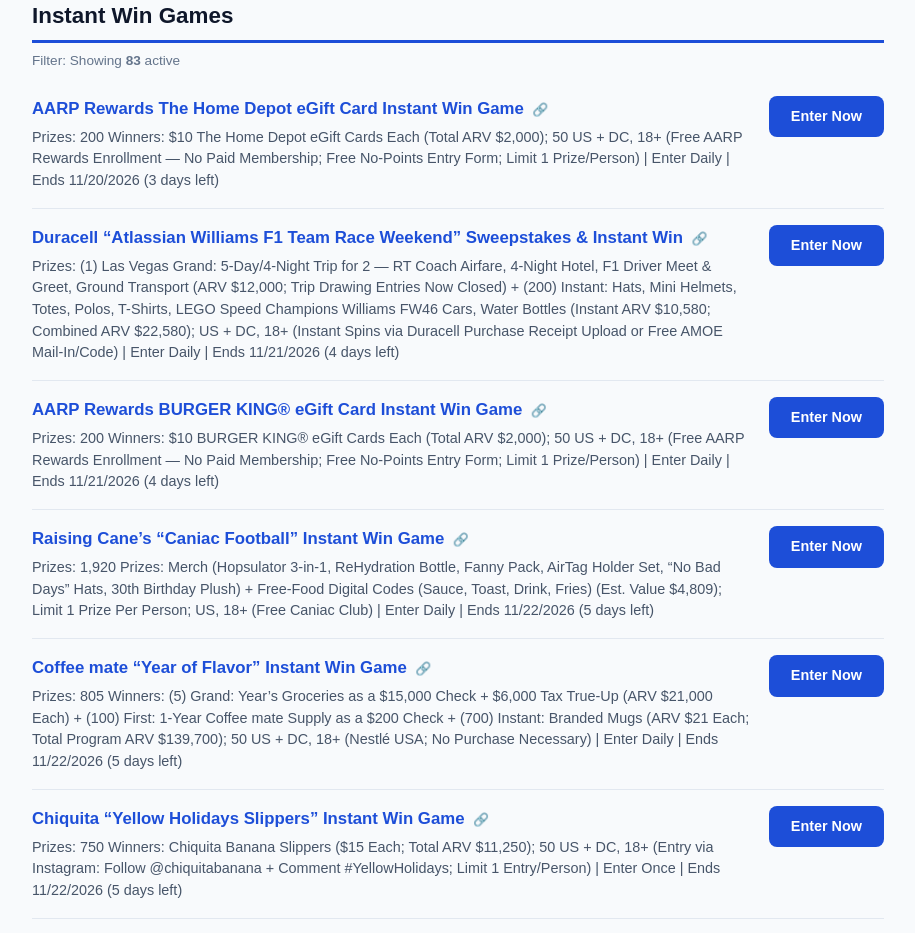
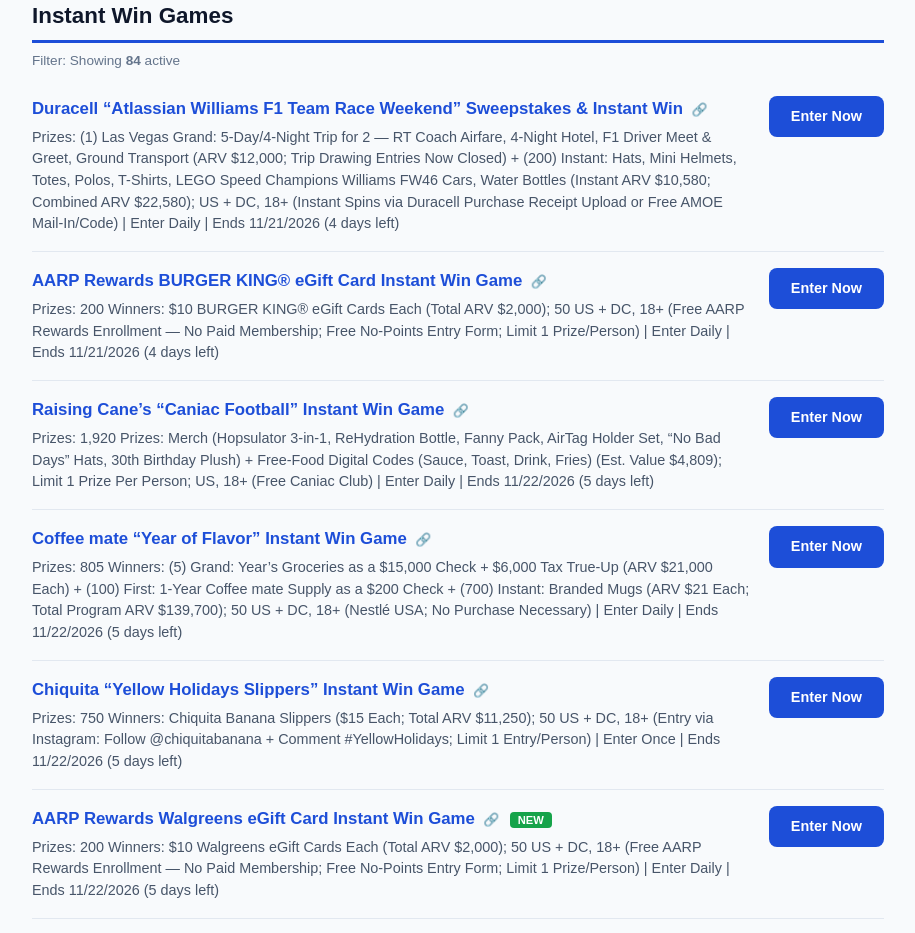
Before and after one commit to haroun26-dev/brandnewsite, a Next.js app: page / in a window 1280 px wide. Shown: the part 540-1473 px from the top of the page, without its empty margins (182-1097 px from the left). Built offline with nearby package versions, Linux system fonts and the light colour scheme.

Commit message:
Refresh listings

```diff
--- a/app/page.tsx
+++ b/app/page.tsx
@@ -17,10 +17,10 @@ interface Listing {
   added: string; // YYYY-MM-DD — NEW badge shows when added within the last 3 days
 }
 
-// Listings verified November 20, 2026. Update this list regularly —
+// Listings verified November 21, 2026. Update this list regularly —
 // remove ended sweepstakes and add new ones by editing this file and redeploying.
 const SWEEPSTAKES: Listing[] = [
-// Listings verified November 20, 2026. Update this list regularly —
+// Listings verified November 21, 2026. Update this list regularly —
 // remove ended sweepstakes and add new ones by editing this file and redeploying.
   // ---- Instant Win Games ----
 
@@ -840,17 +840,6 @@ const SWEEPSTAKES: Listing[] = [
 
 
   {
-    id: 540,
-    title: "AARP Rewards The Home Depot eGift Card Instant Win Game",
-    type: "instant",
-    prizes: "200 Winners: $10 The Home Depot eGift Cards Each (Total ARV $2,000); 50 US + DC, 18+ (Free AARP Rewards Enrollment — No Paid Membership; Free No-Points Entry Form; Limit 1 Prize/Person)",
-    frequency: "Enter Daily",
-    ends: "2026-11-20",
-    url: "https://sweeps.aarp.org/",
-    added: "2026-11-14",
-  },
-
-  {
     id: 552,
     title: "ECS Tuning & Turner Motorsport \u201cHoliday 2026\u201d Instant Win Game and Sweepstakes",
     type: "instant",
@@ -996,6 +985,28 @@ const SWEEPSTAKES: Listing[] = [
     ends: "2026-11-26",
     url: "https://sweeps.aarp.org/",
     added: "2026-11-20",
+  },
+
+  {
+    id: 634,
+    title: "Save Snow Day \u201cDouble Play\u201d Instant Win Game and Sweepstakes",
+    type: "instant",
+    prizes: "441 Winners: (40) $25, (100) $20, (300) $10 Rewards Choice Codes (Instant ARV $6,000) + Grand: $1,000 Rewards Choice Code (Total ARV $7,000); US + DC, 18+",
+    frequency: "Enter Daily",
+    ends: "2026-12-19",
+    url: "https://win.save.com/",
+    added: "2026-11-21",
+  },
+
+  {
+    id: 635,
+    title: "GetSteez Art Gallery \u201cSANKOFA\u201d Holiday Giveaway",
+    type: "instant",
+    prizes: "10 Winners: Signed Copy of the SANKOFA Art Book by Jeffrey Okyere-Agyei ($95 Each; Total ARV $950); 50 US + DC, 18+ (Entry via Instant-Win Pop-Up on Gallery Homepage)",
+    frequency: "Enter Daily",
+    ends: "2026-12-15",
+    url: "https://getsteezartgallery.com/",
+    added: "2026-11-21",
   },
 
 // ---- Sweepstakes ----
@@ -1562,18 +1573,6 @@ const SWEEPSTAKES: Listing[] = [
     added: "2026-10-26",
   },
 
-  {
-    id: 307,
-    title: "Major League Fishing \u201cBass Pro Shops Z19\u201d Sweepstakes",
-    type: "sweepstakes",
-    prizes: "Grand: Nitro Z19 with 200 L Pro XS Mercury Package (ARV $57,995) + $2,500 Rapala.com Gift Card + Champion 2400W Dual Fuel Inverter (ARV $599.99) + BUBBA Prize Package with Net, Smart Fish Scale + Hat (ARV $433.97; Total ARV $61,528.96); 48 Contiguous US + DC, 18+",
-    frequency: "Enter Daily",
-    ends: "2026-11-20",
-    url: "https://majorleaguefishing.com/promos",
-    hot: true,
-    added: "2026-10-26",
-  },
-
 
 
   {
@@ -1622,17 +1621,6 @@ const SWEEPSTAKES: Listing[] = [
     added: "2026-10-28",
   },
 
-  {
-    id: 330,
-    title: "Allegiant Double Down Tour Flyaway Sweepstakes",
-    type: "sweepstakes",
-    prizes: "1 Winner + Guest: Fan Flyaway for 2 to the Double Down Tour with Luke Bryan & Jason Aldean at Allegiant Stadium, Las Vegas (Dec 11, 2026) \u2014 Round-Trip Allegiant Flights to LAS, Hotel Stay + 2 Concert Tickets (ARV $2,258); 50 US + DC, 21+",
-    frequency: "Enter Once",
-    ends: "2026-11-20",
-    url: "https://www.allegiantair.com/deals/DoubleDownFlyawaySweepstakes/",
-    added: "2026-10-28",
-  },
-
 
   {
     id: 336,
@@ -1865,17 +1853,6 @@ const SWEEPSTAKES: Listing[] = [
     frequency: "Enter Once",
     ends: "2026-12-24",
     url: "https://www.chewy.com/education/chewy-claus/form",
-    added: "2026-11-05",
-  },
-
-  {
-    id: 411,
-    title: "Weaver Livestock \u201cYETI Cooler\u201d Sweepstakes",
-    type: "sweepstakes",
-    prizes: "1 Winner: Custom Purple YETI Tundra 45 Cooler Filled with a Weaver Livestock Grooming Bundle (Retail Value $850); Contiguous US, 18+",
-    frequency: "Enter Once",
-    ends: "2026-11-20",
-    url: "https://app.viralsweep.com/sweeps/full/52bd42-236548?framed=1",
     added: "2026-11-05",
   },
 
@@ -2014,18 +1991,6 @@ const SWEEPSTAKES: Listing[] = [
   },
 
   {
-    id: 454,
-    title: "Club Crackers \u00d7 Butter Wines Sweepstakes",
-    type: "sweepstakes",
-    prizes: "Grand: 3-day/2-night Napa trip for 4 \u2014 round-trip airfare, hotel, charcuterie class at JaM Cellars Wine & Music Studio, private chef dinner (ARV $7,800); 48 contiguous US + DC, 21+ (Receipt Upload or Free Mail-In Entry; Max 15 Entries)",
-    frequency: "Enter Once",
-    ends: "2026-11-20",
-    url: "https://www.clubcrackers.com/butternapaweekend",
-    hot: true,
-    added: "2026-11-08",
-  },
-
-  {
     id: 455,
     title: "My Best Buy Rewards $1,000 Giveaway",
     type: "sweepstakes",
@@ -2300,17 +2265,6 @@ const SWEEPSTAKES: Listing[] = [
 
 
   {
-    id: 506,
-    title: "Disney+ Perks “Make the Holidays Magic” Sweepstakes",
-    type: "sweepstakes",
-    prizes: "1 Winner: Merch Prize Pack — LEGO Star Wars Executor, Black Series Force FX Elite Maul Lightsaber, CITIZEN Death Star II Watch, LEGO Avengers Doomsday Tower, Away Suitcase, CITIZEN Sorcerer Mickey Watch, Pandora Disney Princess Set + Winnie the Pooh Pandora Bracelet (ARV $4,222.97); 50 US + DC, 18+ (Enter via Disney+ Perks; Free Email Alternate Entry)",
-    frequency: "Enter Daily",
-    ends: "2026-11-20",
-    url: "https://perks.disneyplus.com",
-    added: "2026-11-11",
-  },
-
-  {
     id: 507,
     title: "Maverick “Rhythm and Flow” Sweepstakes",
     type: "sweepstakes",
@@ -2919,17 +2873,6 @@ const SWEEPSTAKES: Listing[] = [
   },
 
   {
-    id: 594,
-    title: "Wedderspoon “Winter Wellness” Sweepstakes",
-    type: "sweepstakes",
-    prizes: "Grand: KitchenAid Artisan Stand Mixer + 2 Jars Raw Mānuka Honey (MGO 1100+ & 850+, 250g) + Primally Pure Candle + GEOMETRY Kitchen Towel (ARV $720); US, 18+",
-    frequency: "Enter Once",
-    ends: "2026-11-20",
-    url: "https://wedderspoon.com/pages/giveaway",
-    added: "2026-11-17",
-  },
-
-  {
     id: 605,
     title: "Frontier “First to Fly” Sweepstakes",
     type: "sweepstakes",
@@ -3216,6 +3159,51 @@ const SWEEPSTAKES: Listing[] = [
     url: "https://www.mms.com/en-us/marvel",
     hot: true,
     added: "2026-11-20",
+  },
+
+  {
+    id: 636,
+    title: "Kellogg\u2019s \u201cFun In The Making\u201d Sweepstakes",
+    type: "sweepstakes",
+    prizes: "305 Winners: (5) Grand: $500 Shutterfly Gift Cards Each + (300) $100 Shutterfly Gift Cards Each (Total ARV $32,500); 50 US + DC, 18+ (Receipt Upload or Free Mail-in AMOE; Limit 5 Entries/Day, 25 Total)",
+    frequency: "Enter Daily",
+    ends: "2026-12-31",
+    url: "https://www.kelloggsfuninthemaking.com",
+    hot: true,
+    added: "2026-11-21",
+  },
+
+  {
+    id: 637,
+    title: "Sports Illustrated Resorts Sweepstakes",
+    type: "sweepstakes",
+    prizes: "9 Winners: Grand: College Football National Championship Experience \u2014 $1,000 Ticketmaster E-Gift Card + $1,500 Travel Credit (ARV $2,500) + (7) Ultimate Tailgate Packages \u2014 Smoker (Up to $2,000), YETI Cooler ($295) + $150 Grocery Card (ARV $2,445 Each) + (1) Away Game Experience \u2014 $1,000 Ticketmaster Card + $200 Travel Credit (ARV $1,200; Total ARV $20,815); 50 US + DC, 28+",
+    frequency: "Enter Once",
+    ends: "2026-12-02",
+    url: "https://gameon.sportsillustratedresorts.com/sweepstakes-2026",
+    added: "2026-11-21",
+  },
+
+  {
+    id: 638,
+    title: "Electrolit \u201cHoliday Hydration\u201d Sweepstakes",
+    type: "sweepstakes",
+    prizes: "210 Winners: (10) Grand: Two $500 The North Face Gift Cards Each (ARV $1,000 Each) + (200) First: Electrolit Beanies (ARV $18 Each; Total ARV $13,600); 50 US + DC, 18+",
+    frequency: "Enter Once",
+    ends: "2027-01-03",
+    url: "https://hydrateandwin2026.com",
+    added: "2026-11-21",
+  },
+
+  {
+    id: 639,
+    title: "Fireball \u201cHoliday Spirit\u201d Sweepstakes",
+    type: "sweepstakes",
+    prizes: "Up to 20 Winners: Fireball Holiday Swag Bags \u2014 Sweater, Beanie, Silicone Shot Cup, Scarf (ARV $65 Each; Total ARV $1,300); 50 US + DC, 21+ (Valid Driver\u2019s License or Government Photo ID)",
+    frequency: "Enter Once",
+    ends: "2026-12-31",
+    url: "https://www.fireballholiday.com",
+    added: "2026-11-21",
   },
 ];
 
@@ -3549,7 +3537,7 @@ export default function Home() {
         </section>
 
         <p style={{ color: "#94a3b8", fontSize: "0.8rem", marginTop: "40px", lineHeight: 1.6 }}>
-          Listings last verified November 20, 2026. Always check the official rules on
+          Listings last verified November 21, 2026. Always check the official rules on
           the sponsor&apos;s page before entering. Sweepstakes Central is not affiliated
           with the sponsors listed.
         </p>
```
